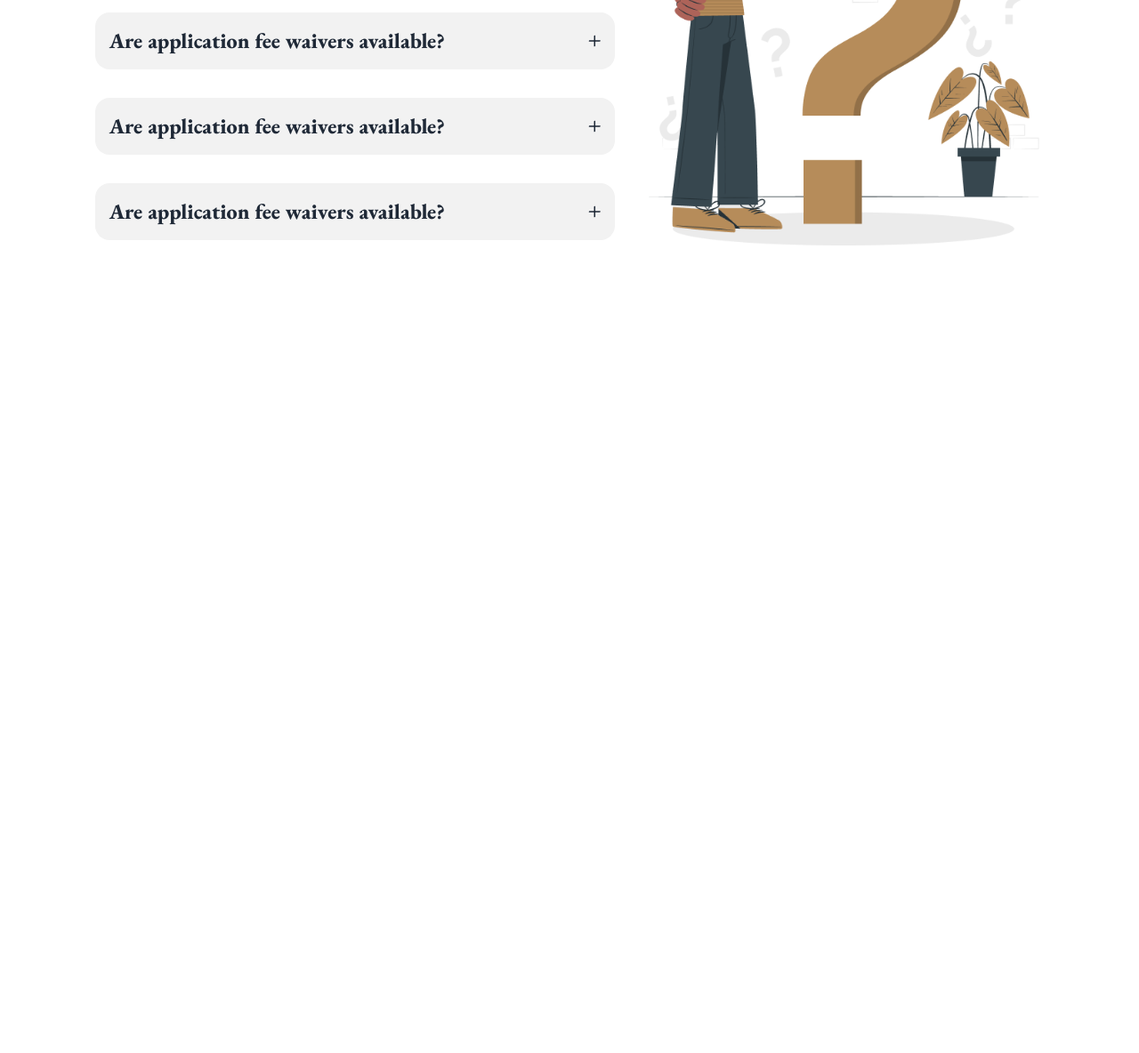
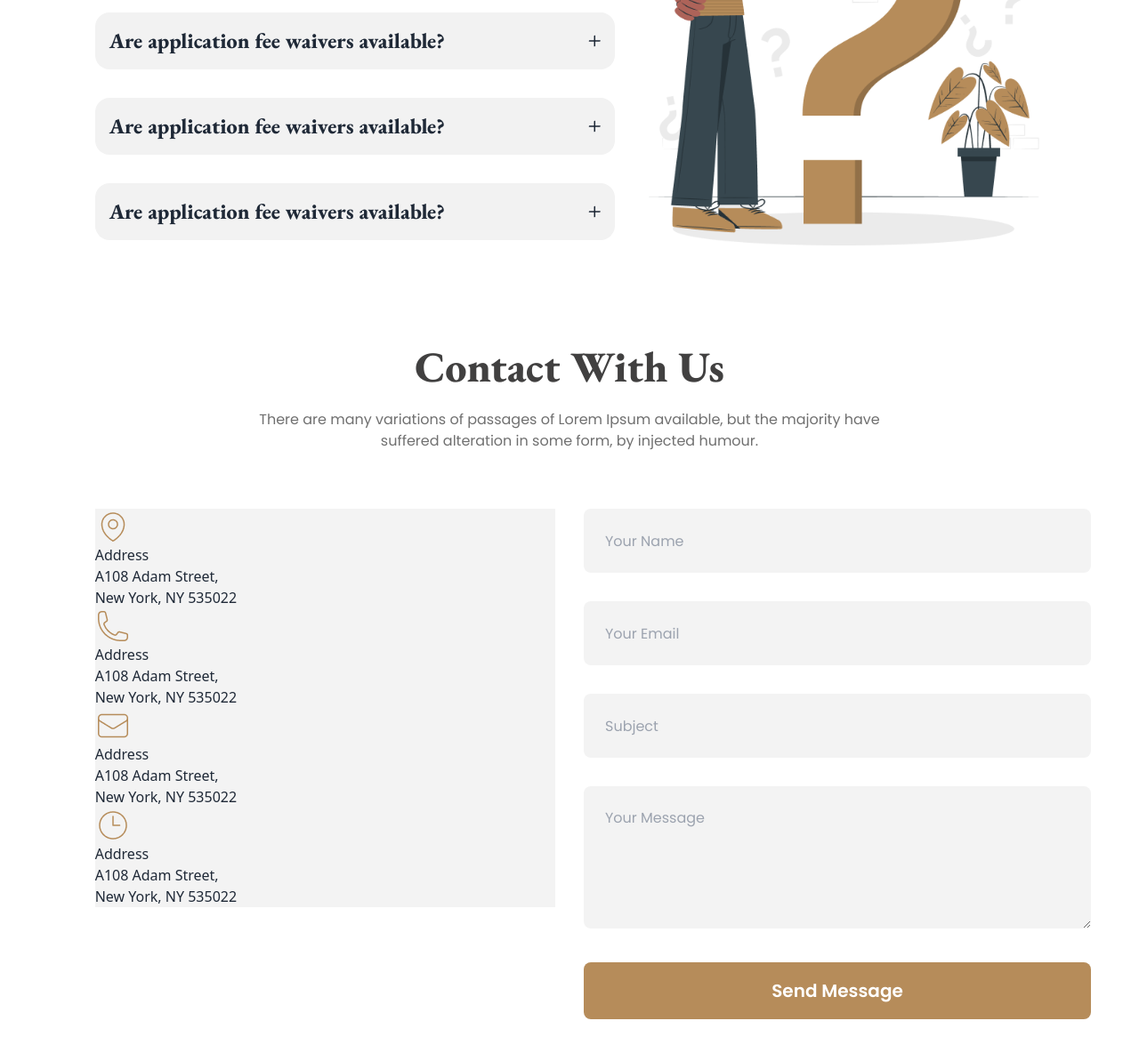
Before and after one commit to tanvirjem2/legal-solution-b8, a plain HTML site: page index.html in a window 1280 px wide. Shown: the part 3045-4229 px from the top of the page at 89% size. Before the commit the page ends 3321 px from the top, so only its background shows below. Drawn offline with nearby package versions, Linux system fonts and the light colour scheme.

Commit message:
input section done

```diff
--- a/index.html
+++ b/index.html
@@ -405,6 +405,57 @@
                 <img class="w-[450px]" src="./images/faq.png" alt="">
             </div>
         </section>
+
+        <!-- Contact With Us -->
+        <section class="mb-28">
+            <div class="text-center mt-28">
+                <h1 class="text-[#414040] font-eb-garamond text-5xl font-extrabold">Contact With Us</h1>
+                <p class="text-[#707070] font-poppins text-base font-normal lg:w-[714px] mx-auto mt-6 mb-16">There are
+                    many variations of passages of Lorem Ipsum available, but the majority have suffered
+                    alteration in some form, by injected humour.</p>
+            </div>
+            <div class="grid grid-cols-2 w-5/6 mx-auto gap-8">
+                <div class="">
+                    <div class="bg-[#F3F3F3]">
+                        <img src="./images/location.png" alt="">
+                        <h4>Address</h4>
+                        <p>A108 Adam Street, <br>
+                            New York, NY 535022</p>
+                    </div>
+                    <div class="bg-[#F3F3F3]">
+                        <img src="./images/call.png" alt="">
+                        <h4>Address</h4>
+                        <p>A108 Adam Street, <br>
+                            New York, NY 535022</p>
+                    </div>
+                    <div class="bg-[#F3F3F3]">
+                        <img src="./images/email.png" alt="">
+                        <h4>Address</h4>
+                        <p>A108 Adam Street, <br>
+                            New York, NY 535022</p>
+                    </div>
+                    <div class="bg-[#F3F3F3]">
+                        <img src="./images/time.png" alt="">
+                        <h4>Address</h4>
+                        <p>A108 Adam Street, <br>
+                            New York, NY 535022</p>
+                    </div>
+                </div>
+                <div class="space-y-8">
+                    <input class="block bg-[#F3F3F3] w-[570px] h-[72px] rounded-lg pl-6 font-poppins" type="text"
+                        name="" id="" placeholder="Your Name">
+                    <input class="block bg-[#F3F3F3] w-[570px] h-[72px] rounded-lg pl-6 font-poppins" type="email"
+                        name="" id="" placeholder="Your Email">
+                    <input class="block bg-[#F3F3F3] w-[570px] h-[72px] rounded-lg pl-6 font-poppins" type="text"
+                        name="" id="" placeholder="Subject">
+                    <textarea class="bg-[#F3F3F3] rounded-lg pl-6 pt-6 w-[570px] h-40 font-poppins" name="" id=""
+                        cols="" rows="" placeholder="Your Message"></textarea>
+                    <button
+                        class="bg-[#B68C5A] w-[570px] h-16 rounded-lg text-white font-poppins text-xl font-semibold">Send
+                        Message</button>
+                </div>
+            </div>
+        </section>
     </main>
 
     <!-- footer section -->
```
